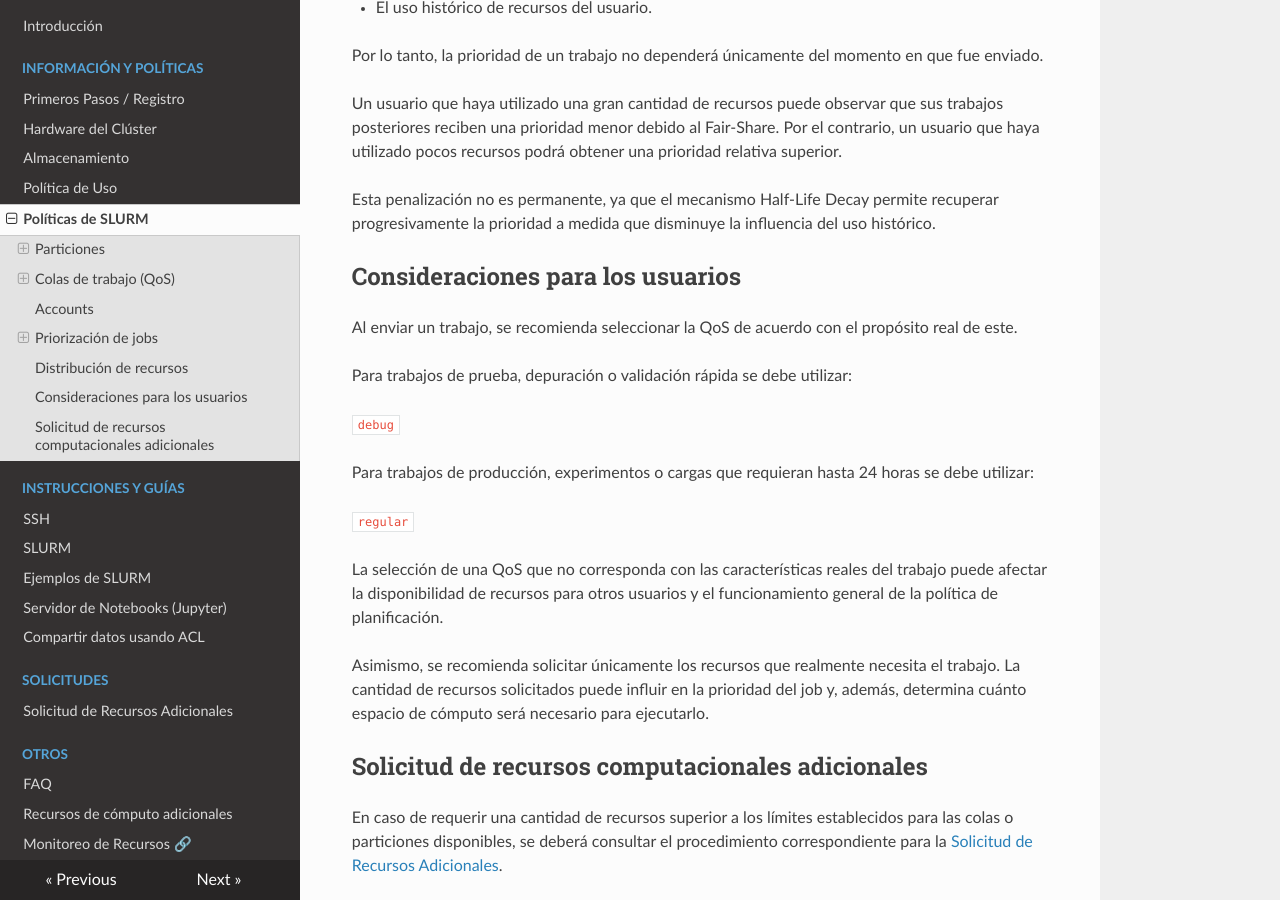
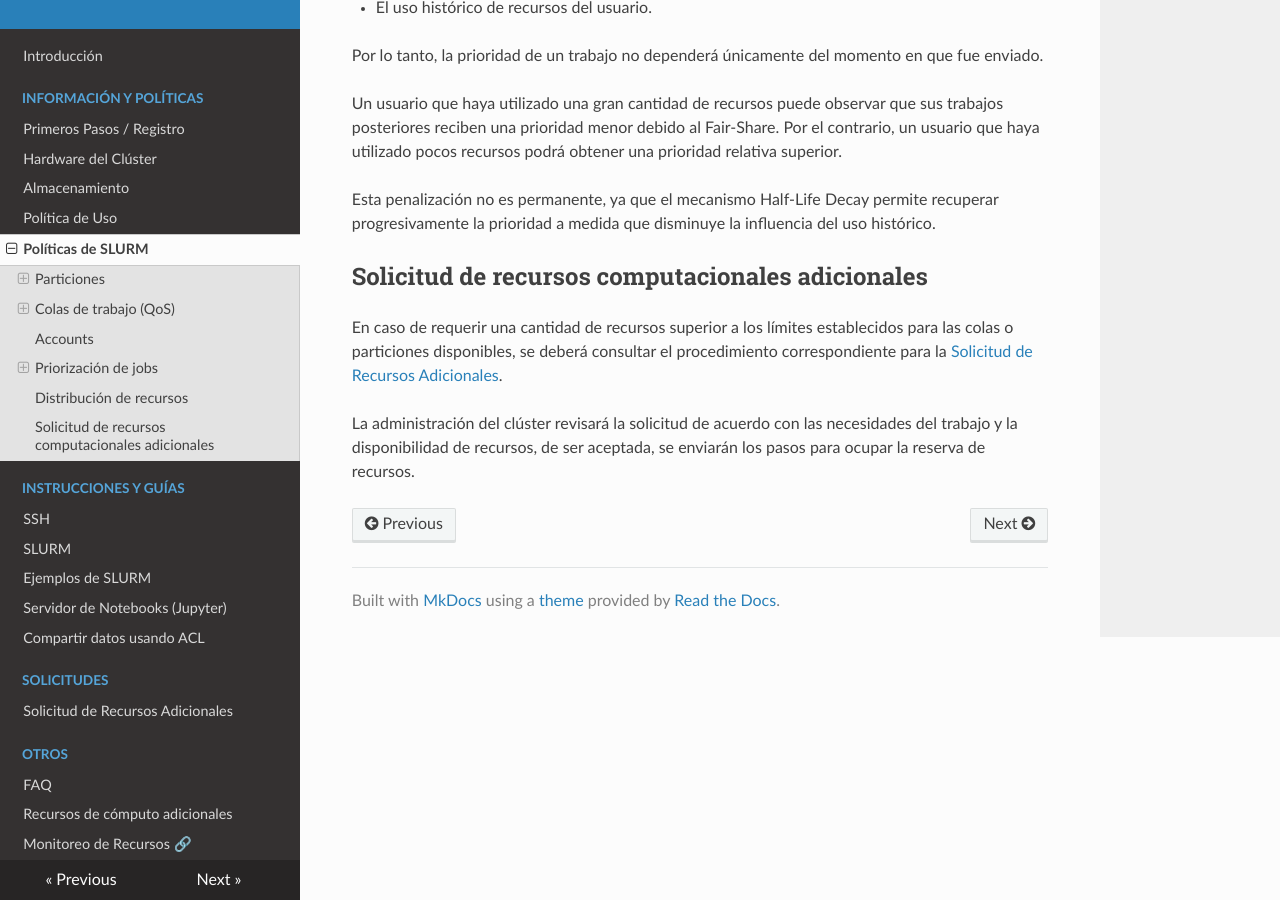
Before and after one commit to Sysadmins-CENIA/Cluster-IALab-Docs, an MkDocs documentation site: the page built from docs/instructions-and-guides/slurm_policies.md, in a window 1280 px wide and 900 px high, scrolled down 8103 px. Built offline with MkDocs 1.6.1, drawn with Linux system fonts in a browser that asks for light colours; nearby versions of some CDN libraries.

Commit message:
Deleted "Consideraciones para los usuarios" section

```diff
--- a/docs/instructions-and-guides/slurm_policies.md
+++ b/docs/instructions-and-guides/slurm_policies.md
@@ -276,22 +276,6 @@ Un usuario que haya utilizado una gran cantidad de recursos puede observar que s
 
 Esta penalización no es permanente, ya que el mecanismo Half-Life Decay permite recuperar progresivamente la prioridad a medida que disminuye la influencia del uso histórico.
 
-## Consideraciones para los usuarios
-
-Al enviar un trabajo, se recomienda seleccionar la QoS de acuerdo con el propósito real de este.
-
-Para trabajos de prueba, depuración o validación rápida se debe utilizar:
-
-`debug`
-
-Para trabajos de producción, experimentos o cargas que requieran hasta 24 horas se debe utilizar:
-
-`regular`
-
-La selección de una QoS que no corresponda con las características reales del trabajo puede afectar la disponibilidad de recursos para otros usuarios y el funcionamiento general de la política de planificación.
-
-Asimismo, se recomienda solicitar únicamente los recursos que realmente necesita el trabajo. La cantidad de recursos solicitados puede influir en la prioridad del job y, además, determina cuánto espacio de cómputo será necesario para ejecutarlo.
-
 ## Solicitud de recursos computacionales adicionales
 
 En caso de requerir una cantidad de recursos superior a los límites establecidos para las colas o particiones disponibles, se deberá consultar el procedimiento correspondiente para la [Solicitud de Recursos Adicionales](../../additional_resources).
```
